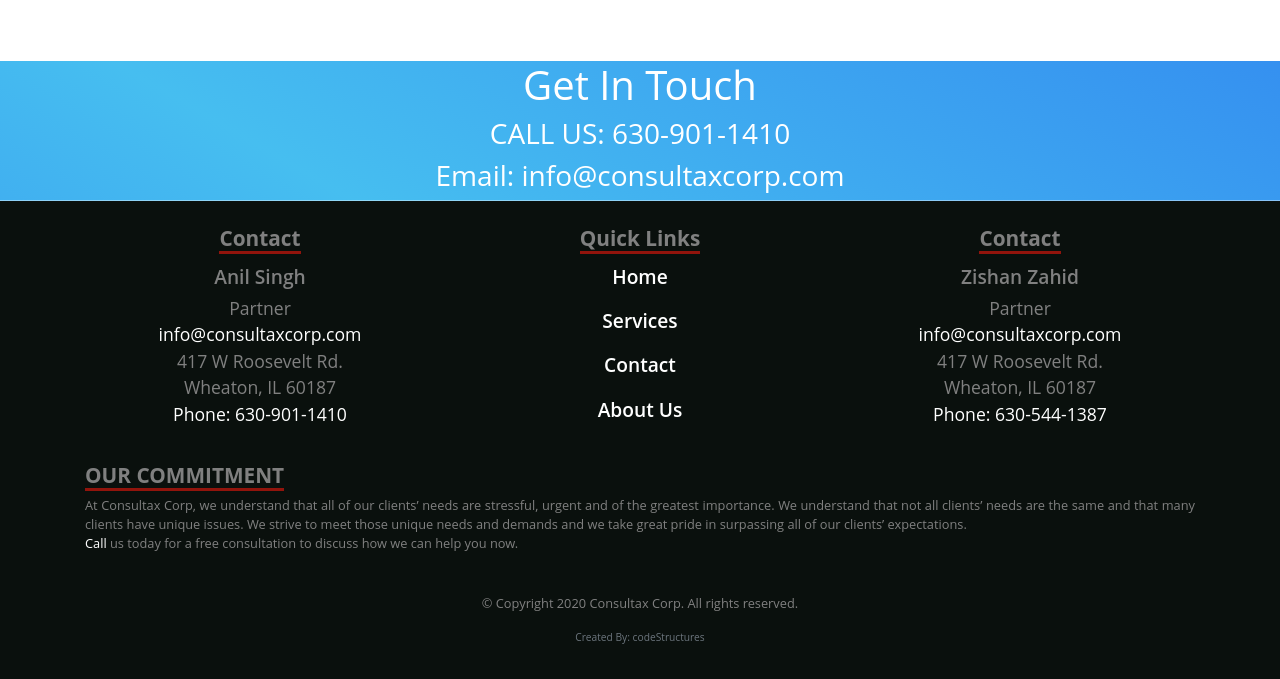
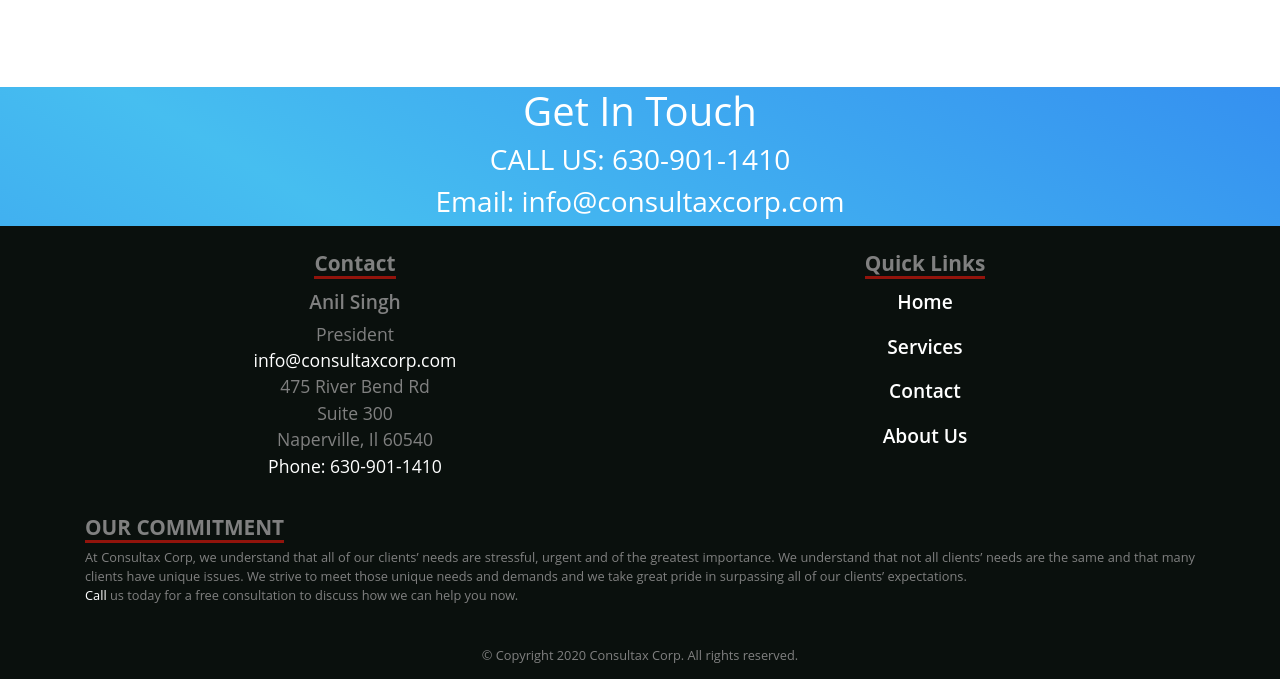
Before and after one commit to shelleydogra/Consultax, a plain HTML site: page contact.html in a window 1280 px wide. Shown: the part 1865-2544 px from the top of the page. Drawn offline with nearby package versions, Linux system fonts and the light colour scheme.

Commit message:
3rd column removed and address changed title changed to president

```diff
--- a/contact.html
+++ b/contact.html
@@ -16,7 +16,6 @@
 </head>
 
 <body>
-
 
   <nav class="navbar navbar-expand-lg sticky-top">
     <div class="container-fluid">
@@ -51,62 +50,47 @@
         <li class="nav-item active">
           <a class="nav-link" href="contact.html">Contact</a>
         </li>
-
         <!-- <li class="nav-item">
             <a href="about.html" class="nav-link disabled">About Us</a>
         </li> -->
-
       </ul>
-
     </div>
   </div>
   </nav>
 
   <div class="container">
     <div class="row ">
-
       <div class="jumbotron contact-page col-12 text-center">
-
         <img src="img/logo-vector-white.svg" width="50%"/>
-            		<h3 class="pt-4">417 W Roosevelt Rd </h3>
-            		<h3>Wheaton, IL 60187</h3>
+        <h3 class="pt-4">
+          475 River Bend Rd<br />
+          Suite 300<br />
+          Naperville, Il 60540
+        </h3>
         <h3><a href="tel:6309011410" class="text-dark"> (630) 901-1410 </a></h3>
         <h3><a class="mt-0 text-dark" href="mailto:info@consultaxcorp.com">info@consultaxcorp.com</a></h3>
-
       </div>
     </div>
   </div>
 
-
-
-
   <div class="container">
     <div class="row">
       <div class="map-responsive embed-responsive embed-responsive-4by3 mb-5">
-            	    <iframe src="https://www.google.com/maps/embed?pb=!1m18!1m12!1m3!1d2971.5728665592646!2d-88.11473768412688!3d41.85901967458636!2m3!1f0!2f0!3f0!3m2!1i1024!2i768!4f13.1!3m3!1m2!1s0x880ef1d77f540001%3A0x77ed532247106174!2sConsultax%2C%20Inc.!5e0!3m2!1sen!2sus!4v1578942999842!5m2!1sen!2sus" width="600" height="450" frameborder="0" style="border:0;" allowfullscreen=""></iframe>
+        <iframe src="https://www.google.com/maps/embed?pb=!1m18!1m12!1m3!1d3048.8500000000005!2d-88.165!3d41.776!2m3!1f0!2f0!3f0!3m2!1i1024!2i768!4f13.1!3m3!1m2!1s0x880fb40dce0d8a19%3A0x6bcb0d47b0e43945!2s475%20River%20Bend%20Rd%2C%20Naperville%2C%20IL%2060540!5e0!3m2!1sen!2sus!4v1698467234567!5m2!1sen!2sus" width="600" height="450" frameborder="0" style="border:0;" allowfullscreen=""></iframe>
       </div>
     </div>
   </div>
-
-
-
 
   <div class="container">
     <div class="row">
       <ul class="social col-md-12">
         <li class="facebook">
-                <a href="http://www.facebook.com/consultaxinc"
-                  ><i
-                    class="fab fa-facebook"
-                    data-toggle="tooltip"
-                    data-placement="top"
-                    title="Visit Our Facebook Page."
-                  ></i
-                ></a>
+          <a href="http://www.facebook.com/consultaxinc">
+            <i class="fab fa-facebook" data-toggle="tooltip" data-placement="top" title="Visit Our Facebook Page."></i>
+          </a>
         </li>
         <!-- <li class="twitter"><a href="#"><i class="fa fa-twitter-square fa-lg"></i></a></li>
         <li class="instagram"><a href="#"><i class="fa fa-instagram fa-lg"></i></a></li> -->
-
         <li class="linkedin">
           <a href="#"><i class="fab fa-linkedin-in"></i></a>
         </li>
@@ -123,61 +107,42 @@
     </div>
   </div>
 
-
   <!--Footer-->
   <footer>
     <div class="container text-center">
-                      <div class="row ">
-                          <!--First column-->
-                          <div class="column col-md-4 col-sm-12">
+      <div class="row">
+        <!-- First column -->
+        <div class="column col-md-6 col-sm-12">
           <h4>Contact</h4>
           <address>
             <h5 class="mb-0">Anil Singh</h5>
-          <p class="mt-0 mb-0">Partner</p>
-          <a class="mt-0" href="mailto:info@consultaxcorp.com"
-            >info@consultaxcorp.com</a
-          ><br />
-          417 W Roosevelt Rd.<br />
-          Wheaton, IL 60187<br />
-          <a href="tel:1-630-901-1410">Phone: 630-901-1410</a> <br />
+            <p class="mt-0 mb-0">President</p>
+            <a class="mt-0" href="mailto:info@consultaxcorp.com">info@consultaxcorp.com</a><br />
+            475 River Bend Rd<br />
+            Suite 300<br />
+            Naperville, Il 60540<br />
+            <a href="tel:1-630-901-1410">Phone: 630-901-1410</a><br />
           </address>
         </div>
-                          <!-- column-->
+        <!-- First column -->
 
-                          <!-- Second column-->
-                          <div class="column col-md-4 col-sm-12">
+        <!-- Second column -->
+        <div class="column col-md-6 col-sm-12">
           <h4>Quick Links</h4>
           <h5><a class="active" href="index.html">Home</a></h5>
           <h5><a href="#services">Services</a></h5>
           <h5><a href="contact.html">Contact</a></h5>
           <h5><a href="#">About Us</a></h5>
         </div>
-                          <!-- Second column-->
-
-                          <!-- Third column-->
-                          <div class="column col-md-4 col-sm-12">
-                              <h4>Contact</h4>
-                              <address>
-            <h5 class="mb-0">Zishan Zahid</h5>
-            <p class="mt-0 mb-0">Partner</p>
-            <a class="mt-0" href="mailto:info@consultaxcorp.com"
-              >info@consultaxcorp.com</a>
-              <br />
-            417 W Roosevelt Rd.<br />
-            Wheaton, IL 60187<br />
-            <a href="tel:1-630-533-1387">Phone: 630-544-1387</a> <br />
-          </address>
-                          </div>
-                          <!-- Third column-->
+        <!-- Second column -->
       </div>
       <!-- Row -->
-                      <div class="container ">
+      <div class="container">
         <div class="row commitment text-center">
-                          <h4 class=" text-center">OUR COMMITMENT</h4>
-                                  <p class="content ">
-                                    At Consultax Corp, we understand that all of our clients’ needs are stressful, urgent and of the greatest importance. We understand that not all clients’ needs are the same and that many clients have unique issues. We strive to meet those unique needs
-                                      and demands and we take great pride in surpassing all of our clients’ expectations. <br /><a href="tel:1-630-901-1410">Call</a> us today for a free consultation to discuss how we
-                                      can help you now.
+          <h4 class="text-center">OUR COMMITMENT</h4>
+          <p class="content">
+            At Consultax Corp, we understand that all of our clients’ needs are stressful, urgent and of the greatest importance. We understand that not all clients’ needs are the same and that many clients have unique issues. We strive to meet those unique needs and demands and we take great pride in surpassing all of our clients’ expectations. <br />
+            <a href="tel:1-630-901-1410">Call</a> us today for a free consultation to discuss how we can help you now.
           </p>
         </div>
       </div>
@@ -186,16 +151,13 @@
         <p class="text-muted">Created By: codeStructures</p>
       </div>
     </div>
-                  <!-- End Container 1 -->
-
-
+    <!-- End Container -->
   </footer>
   <!--End Footer-->
 
-</body>
   <script src="https://code.jquery.com/jquery-3.4.1.slim.min.js" integrity="sha384-J6qa4849blE2+poT4WnyKhv5vZF5SrPo0iEjwBvKU7imGFAV0wwj1yYfoRSJoZ+n" crossorigin="anonymous"></script>
   <script src="https://cdn.jsdelivr.net/npm/popper.js@1.16.0/dist/umd/popper.min.js" integrity="sha384-Q6E9RHvbIyZFJoft+2mJbHaEWldlvI9IOYy5n3zV9zzTtmI3UksdQRVvoxMfooAo" crossorigin="anonymous"></script>
   <script src="https://stackpath.bootstrapcdn.com/bootstrap/4.4.1/js/bootstrap.min.js" integrity="sha384-wfSDF2E50Y2D1uUdj0O3uMBJnjuUD4Ih7YwaYd1iqfktj0Uod8GCExl3Og8ifwB6" crossorigin="anonymous"></script>
   <script src="js/parallax.js"></script>
 
-</html>
+</
```
Lines whose indentation alone changed are shown as unchanged.
